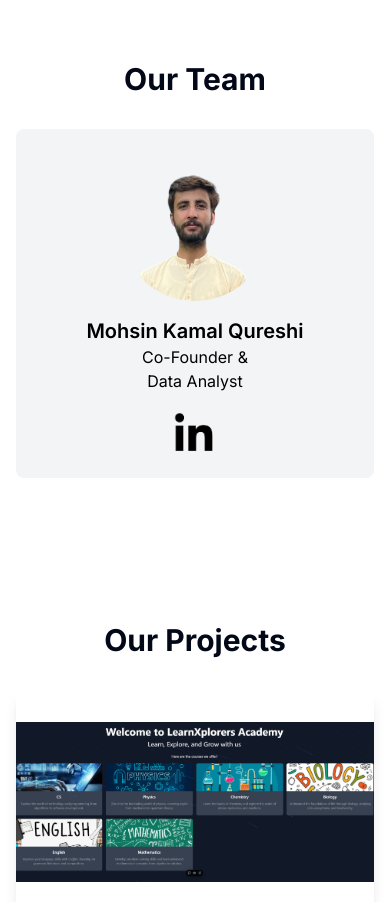
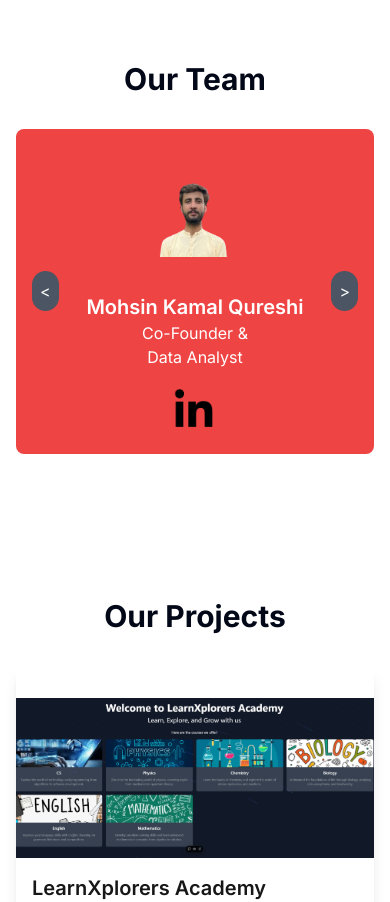
Before and after one commit to ahmeddkhann/Infinities-Solutions, a Next.js app: page / in a window 390 px wide. Shown: the part 2240-3142 px from the top of the page. Built offline with nearby package versions, Linux system fonts and the light colour scheme.

Commit message:
change in slider completed

```diff
--- a/src/app/team.js
+++ b/src/app/team.js
@@ -10,11 +10,19 @@ import linkedIn from "/public/linkedin.png";
 const Team = () => {
   const [currentIndex, setCurrentIndex] = useState(0);
   const [isVisible, setIsVisible] = useState(false);
+  const [autoSlide, setAutoSlide] = useState(true); // Track auto sliding state
   const sliderRef = useRef(null);
 
   // Function to handle the next slide
   const nextSlide = () => {
     setCurrentIndex((prevIndex) => (prevIndex + 1) % team.length);
+  };
+
+  // Function to handle the previous slide
+  const prevSlide = () => {
+    setCurrentIndex((prevIndex) =>
+      prevIndex === 0 ? team.length - 1 : prevIndex - 1
+    );
   };
 
   // Intersection Observer to track slider visibility
@@ -33,16 +41,16 @@ const Team = () => {
     };
   }, []);
 
-  // Start/stop auto-slide based on visibility
+  // Start/stop auto-slide based on visibility and autoSlide state
   useEffect(() => {
     let interval;
-    if (isVisible) {
+    if (isVisible && autoSlide) {
       interval = setInterval(nextSlide, 3000);
     } else if (interval) {
       clearInterval(interval);
     }
     return () => clearInterval(interval);
-  }, [isVisible]);
+  }, [isVisible, autoSlide]);
 
   // React Spring animation
   const props = useSpring({
@@ -50,6 +58,11 @@ const Team = () => {
     transform: `translateX(${isVisible ? 0 : 100}%)`, // Adjust sliding effect
     config: { tension: 200, friction: 20 }, // Adjust these values for your desired effect
   });
+
+  // Stop auto-slide when a card is clicked
+  const handleCardClick = () => {
+    setAutoSlide(false);
+  };
 
   return (
     <div id="team" className="py-10 px-4">
@@ -59,21 +72,23 @@ const Team = () => {
       <div ref={sliderRef} className="relative block lg:hidden w-full overflow-hidden">
         <animated.div
           style={props} // Apply the spring animation style
-          className={`flex min-w-full cursor-pointer
-            ${currentIndex % 2 === 0 ? 'bg-gray-100 text-black' : 'bg-red-500 text-neutral-100'}
-            p-5 flex-col items-center rounded-lg`}
+          className="flex min-w-full cursor-pointer bg-red-500 text-white p-5 flex-col items-center rounded-lg transition duration-300"
+        >
+          <div
+            className={`w-32 h-32 mb-4 p-5 flex justify-center items-center`} // Smaller size for small screens
           >
             <Image
               src={team[currentIndex].image}
-            width={150}
-            height={150}
+              width={120}
+              height={120}
               alt={team[currentIndex].name}
-            className="rounded-full mb-4"
+              className="object-cover"
             />
+          </div>
           <h2 className="text-xl font-semibold">{team[currentIndex].name}</h2>
           <div className="mb-4 text-center">
             {team[currentIndex].position.map((pos, idx) => (
-              <h3 key={idx} className="">{pos}</h3>
+              <h3 key={idx}>{pos}</h3>
             ))}
           </div>
           <Link href={team[currentIndex].LinkedIn} className="hover:underline">
@@ -81,10 +96,28 @@ const Team = () => {
               src={linkedIn}
               width={50}
               height={50}
-              alt='linkedIn'
+              alt="LinkedIn"
             />
           </Link>
         </animated.div>
+
+        {/* Left and Right Buttons for Sliding */}
+        <div className="absolute top-1/2 left-0 transform -translate-y-1/2 px-4">
+          <button
+            onClick={prevSlide}
+            className="text-white bg-gray-600 p-2 rounded-full hover:bg-red-500"
+          >
+            &lt;
+          </button>
+        </div>
+        <div className="absolute top-1/2 right-0 transform -translate-y-1/2 px-4">
+          <button
+            onClick={nextSlide}
+            className="text-white bg-gray-600 p-2 rounded-full hover:bg-red-500"
+          >
+            &gt;
+          </button>
+        </div>
       </div>
 
       {/* Grid for Larger Screens */}
@@ -92,20 +125,22 @@ const Team = () => {
         {team.map((member, index) => (
           <div
             key={member.name}
-            className={`flex flex-col items-center p-5 rounded-lg shadow-md transition duration-300
-              ${index % 2 === 0 ? 'bg-gray-100 text-black' : 'bg-red-500 text-neutral-100'}`}
+            className="flex flex-col items-center p-5 rounded-lg shadow-md transition duration-300 bg-gray-200 text-black hover:bg-red-500 hover:text-white transform lg:hover:scale-105 cursor-pointer"
+            onClick={handleCardClick}
           >
+            <div className="w-40 h-40 mb-4 p-5 flex justify-center items-center">
               <Image
                 src={member.image}
                 width={150}
                 height={150}
                 alt={member.name}
-              className="rounded-full mb-4"
+                className="object-cover"
               />
+            </div>
             <h2 className="text-xl font-semibold">{member.name}</h2>
             <div className="mb-4 text-center">
               {member.position.map((pos, idx) => (
-                <h3 key={idx} className="">{pos}</h3>
+                <h3 key={idx}>{pos}</h3>
               ))}
             </div>
             <Link href={member.LinkedIn} className="hover:underline">
@@ -113,7 +148,7 @@ const Team = () => {
                 src={linkedIn}
                 width={30}
                 height={30}
-                alt='linkedIn'
+                alt="LinkedIn"
               />
             </Link>
           </div>
```
Lines whose indentation alone changed are shown as unchanged.
